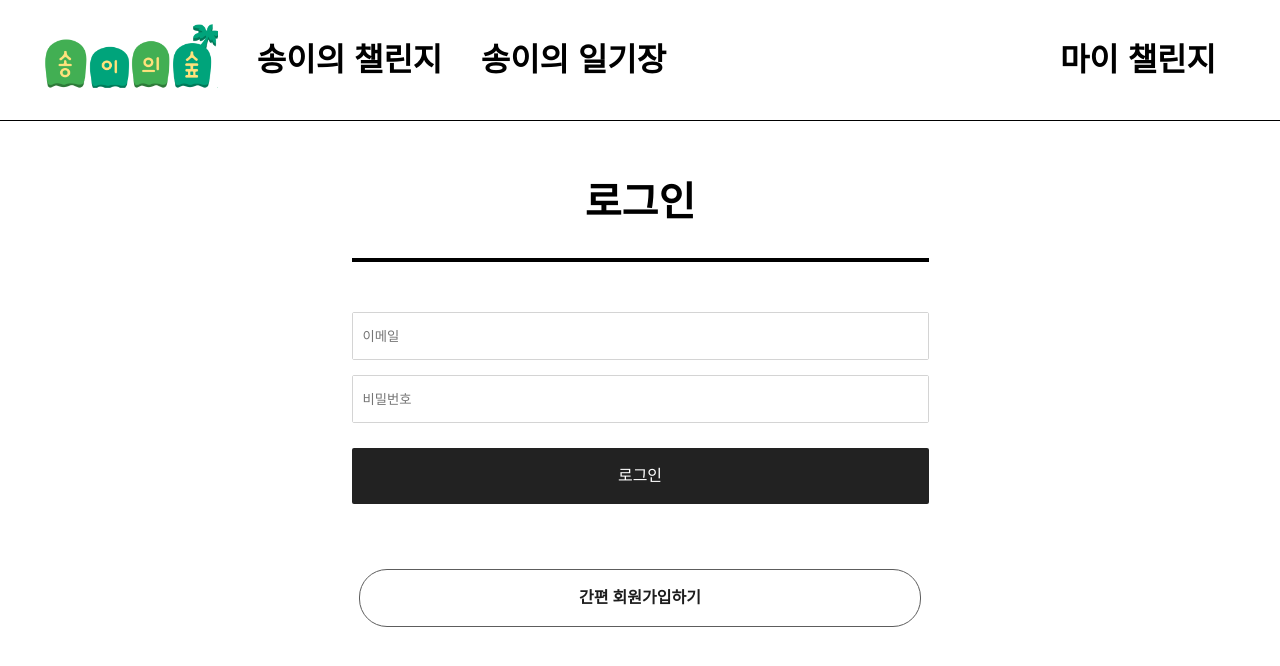
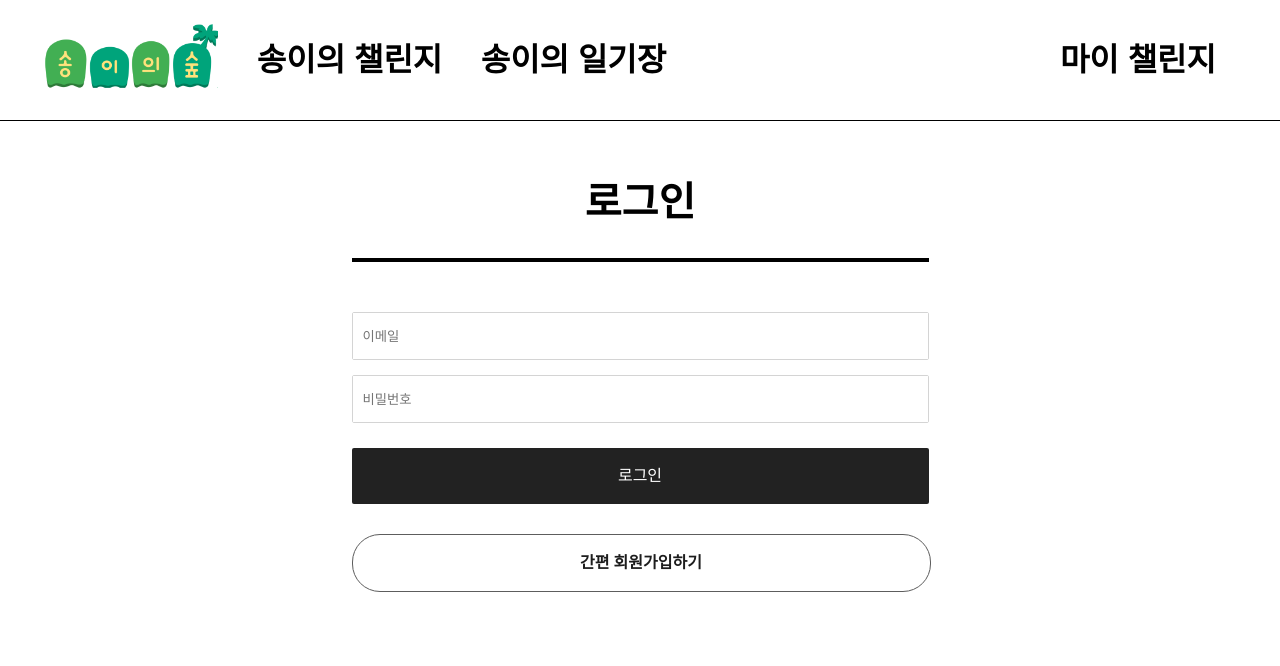
Before and after one commit to Songyee-Challenge/FE, a React (Create React App) app: page /login in a window 1280 px wide. Shown: the top 666 px of the page. Built offline with nearby package versions, Linux system fonts and the light colour scheme; a web font is replaced by a local one.

Commit message:
[chore] loginpage css 수정

```diff
--- a/src/pages/LoginPage.jsx
+++ b/src/pages/LoginPage.jsx
@@ -40,7 +40,7 @@ const LoginBtn = styled.div`
     cursor: pointer;
 `
 const RegBtn = styled.div`
-    width: 560px;
+    width: 577px;
     border-radius: 28px;
     border: 1px solid #5D5D5D;
     color: #1D1D1D;
@@ -48,7 +48,7 @@ const RegBtn = styled.div`
     font-weight: 700;
     line-height: 56px;
     margin: auto;
-    margin-top: 65px;
+    margin-top: 30px;
     cursor: pointer;
 `
 
```
